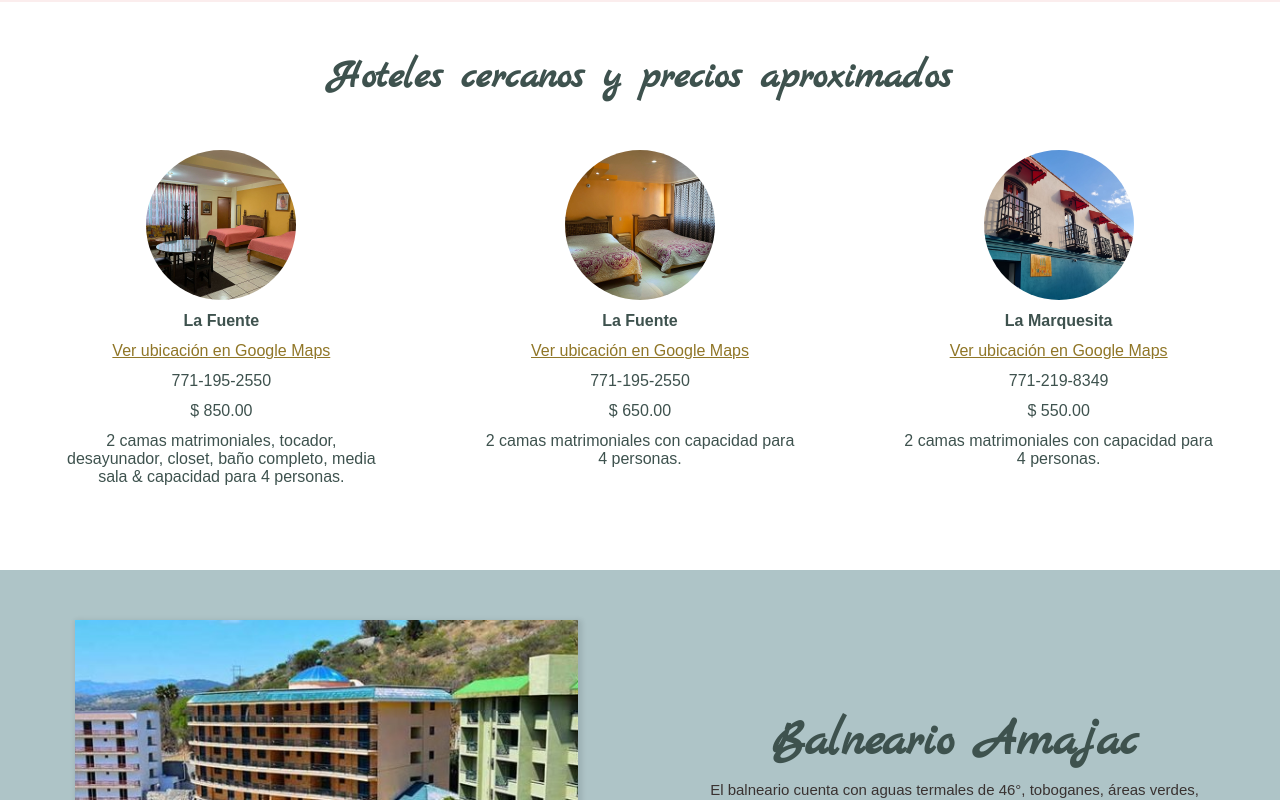
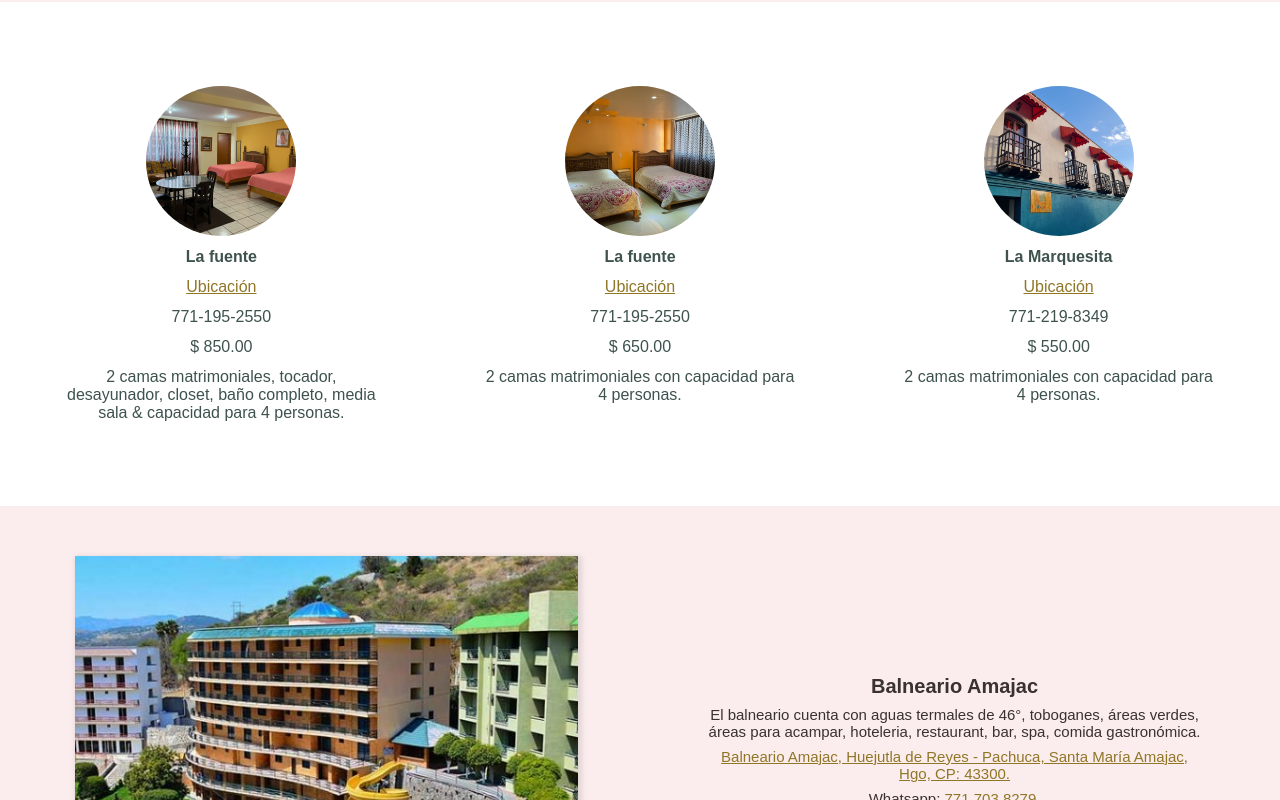
Before and after one commit to samuel8413/samuel8413.github.io, a Next.js app: page / in a window 1280 px wide. Shown: the part 1960-2760 px from the top of the page. Built offline with nearby package versions, Linux system fonts and the light colour scheme; a web font is replaced by a local one.

Commit message:
Revert "QA review before launch"

```diff
--- a/src/components/Amajac/index.js
+++ b/src/components/Amajac/index.js
@@ -9,8 +9,7 @@
         <p className={styles.label}>
           El balneario cuenta con aguas termales de 46°, toboganes, áreas
           verdes, áreas para acampar, hoteleria, restaurant, bar, spa, comida
-          gastronómica y se encuentra a sólo 15 minutos en auto desde el
-          lugar de la celebración.
+          gastronómica.
         </p>
         <p className={styles.label}>
           <a href="https://maps.app.goo.gl/7kyG4VuhJaSXzmjBA">
--- a/src/components/Amajac/styles.module.css
+++ b/src/components/Amajac/styles.module.css
@@ -1,7 +1,7 @@
 .container {
   align-items: center;
   color: #393231;
-  background-color: #aec4c7;
+  background-color: #fbeded;
   box-sizing: border-box;
   display: flex;
   font-family: "Arsenal", sans-serif;
@@ -40,9 +40,7 @@
 }
 
 .title {
-  color: #3e524e;
-  font-family: "Marck Script", cursive;
-  font-size: 50px;
+  font-size: 20px;
   font-weight: 800;
   margin: 0 0 8px 0;
 }
@@ -53,7 +51,7 @@
   }
 
   .image {
-    height: 60vh;
+    height: 50vh;
     margin: 0;
     width: 100%;
   }
@@ -62,9 +60,3 @@
     max-width: 100%;
   }
 }
-
-@media (max-width: 600px) {
-  .image {
-    height: 40vh;
-  }
-}
--- a/src/components/Church/index.js
+++ b/src/components/Church/index.js
@@ -25,7 +25,7 @@
         </p>
         <p className={styles.label}>Atotonilco el Grande, Hidalgo</p>
         <p className={styles.label}>CP: 43300</p>
-        <p className={styles.time}>Hora de la misa: 1:00 p.m.</p>
+        <p className={styles.time}>Hora de la misa: 13:00 p.m.</p>
       </div>
     </div>
   );
--- a/src/components/Hotels/hotels.json
+++ b/src/components/Hotels/hotels.json
@@ -2,7 +2,7 @@
   {
     "classes": "la-fuente-850",
     "location": "https://maps.app.goo.gl/QeWc7LCGLJDanh8F9",
-    "name": "La Fuente",
+    "name": "La fuente",
     "phone": "771-195-2550",
     "price": "$ 850.00",
     "roomDetails": "2 camas matrimoniales, tocador, desayunador, closet, baño completo, media sala & capacidad para 4 personas."
@@ -10,7 +10,7 @@
   {
     "classes": "la-fuente-650",
     "location": "https://maps.app.goo.gl/QeWc7LCGLJDanh8F9",
-    "name": "La Fuente",
+    "name": "La fuente",
     "phone": "771-195-2550",
     "price": "$ 650.00",
     "roomDetails": "2 camas matrimoniales con capacidad para 4 personas."
--- a/src/components/Hotels/index.js
+++ b/src/components/Hotels/index.js
@@ -10,9 +10,7 @@
         <div className={styles[classes]} />
       </div>
       <h4 className={styles.text}>{name}</h4>
-      <a className={styles.location} href={location}>
-        Ver ubicación en Google Maps
-      </a>
+      <a className={styles.location} href={location}>Ubicación</a>
       <p className={styles.text}>{phone}</p>
       <p className={styles.text}>{price}</p>
       <p className={styles.text}>{roomDetails}</p>
@@ -22,14 +20,11 @@
 
 const Hotels = () => {
   return (
-    <div className={styles.wrapper}>
-      <h2 className={styles.title}>Hoteles cercanos y precios aproximados</h2>
-      <ul className={styles.container}>
-        {hotels.map((hotel, id) => (
-          <Hotel key={id} hotel={hotel} />
-        ))}
-      </ul>
-    </div>
+    <ul className={styles.container}>
+      {hotels.map((hotel, id) => (
+        <Hotel key={id} hotel={hotel} />
+      ))}
+    </ul>
   );
 };
 
--- a/src/components/Hotels/styles.module.css
+++ b/src/components/Hotels/styles.module.css
@@ -41,7 +41,7 @@
   display: flex;
   flex-wrap: wrap;
   justify-content: center;
-  padding: 0 12px;
+  padding: 50px 12px;
   text-align: center;
   width: 100%;
 }
@@ -67,19 +67,6 @@
   margin: 12px 0 0 0;
 }
 
-.title {
-  color: #3e524e;
-  font-family: "Marck Script", cursive;
-  font-size: 40px;
-  margin: 0 0 30px 0;
-  text-align: center;
-  padding: 0 12px;
-}
-
-.wrapper {
-  padding: 50px 0;
-}
-
 @media (max-width: 700px) {
   .churchImage {
     height: 100%;
```
